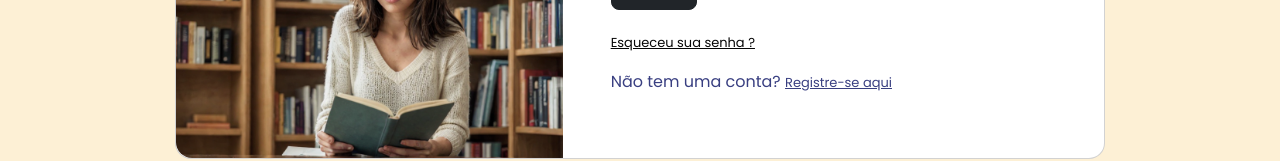
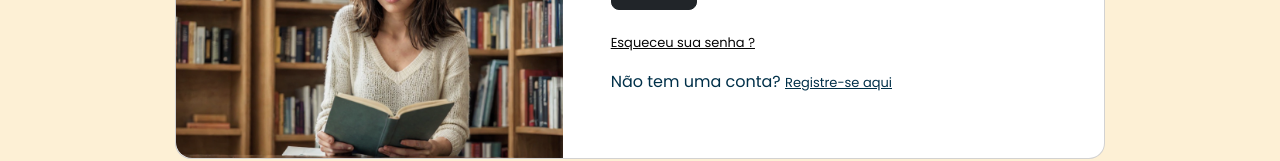
Before and after one commit to carlla15/estante_virtual, a Vue app in the folder Estante_Virtual/: page /authentication in a window 1280 px wide. Shown: the part 577-738 px from the top of the page. Built offline with nearby package versions, Linux system fonts and the light colour scheme.

Commit message:
Pequenos ajustes

```diff
--- a/Estante_Virtual/src/components/HeaderTemplate.vue
+++ b/Estante_Virtual/src/components/HeaderTemplate.vue
@@ -10,7 +10,7 @@
             Entre!
         </router-link>
 
-        <router-link to="/cadastro" class="btn btn-primary btn-cadastrar" role="button">
+        <router-link to="/authentication" class="btn btn-primary btn-cadastrar" role="button">
             Cadastre-se >>
         </router-link>
     </header>
--- a/Estante_Virtual/src/components/auth/AuthLogin.vue
+++ b/Estante_Virtual/src/components/auth/AuthLogin.vue
@@ -51,10 +51,10 @@ form {
 
   p {
     margin-top: 16px;
-    color: #393f81;
+    color: var(--color_4);
 
     a {
-      color: #393f81
+      color: var(--color_4);
     }
   }
 }
--- a/Estante_Virtual/src/components/auth/AuthRegister.vue
+++ b/Estante_Virtual/src/components/auth/AuthRegister.vue
@@ -49,7 +49,7 @@ form {
   }
 
   p, a {
-    color: #393f81;
+    color: var(--color_4);
   }
 
   i {
```
